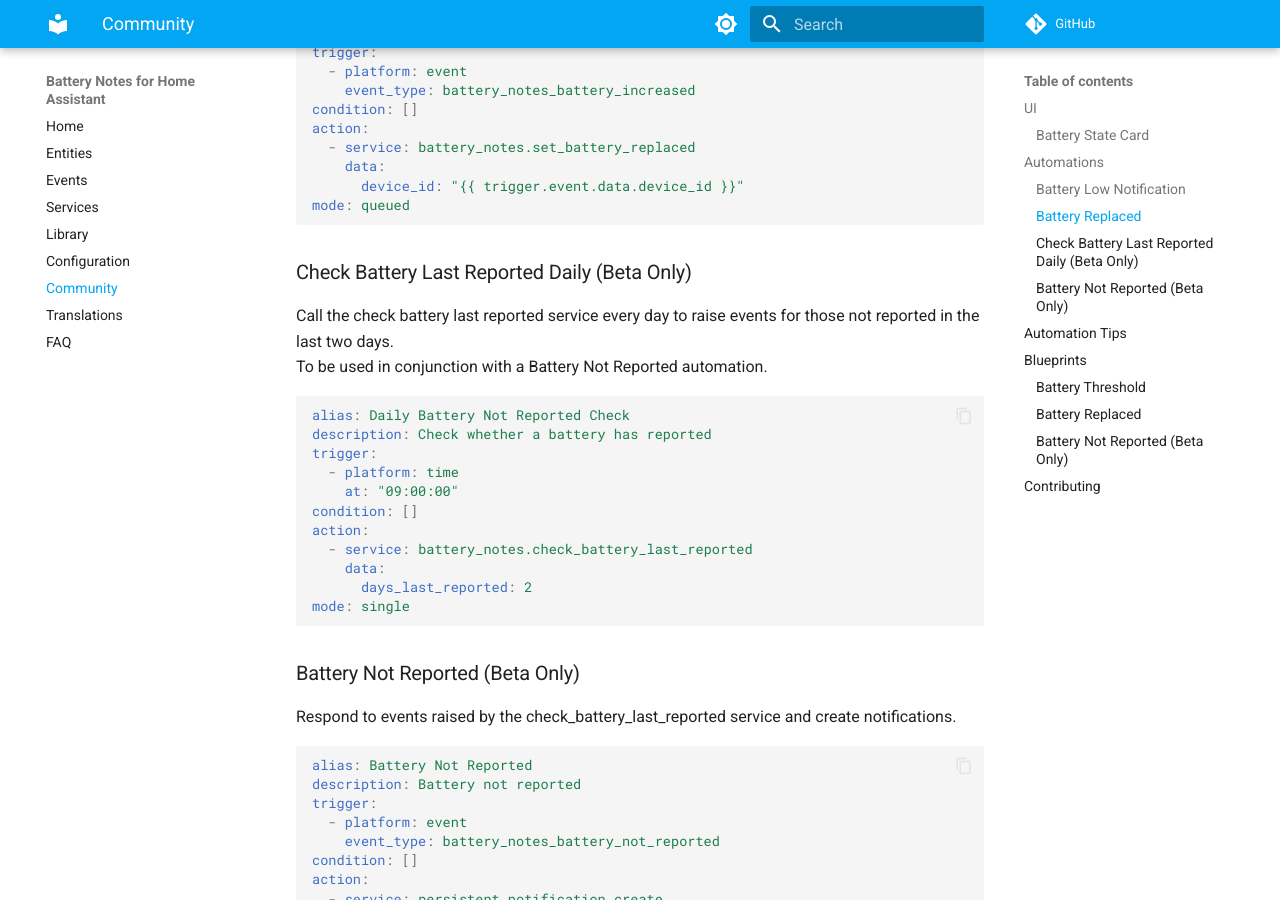
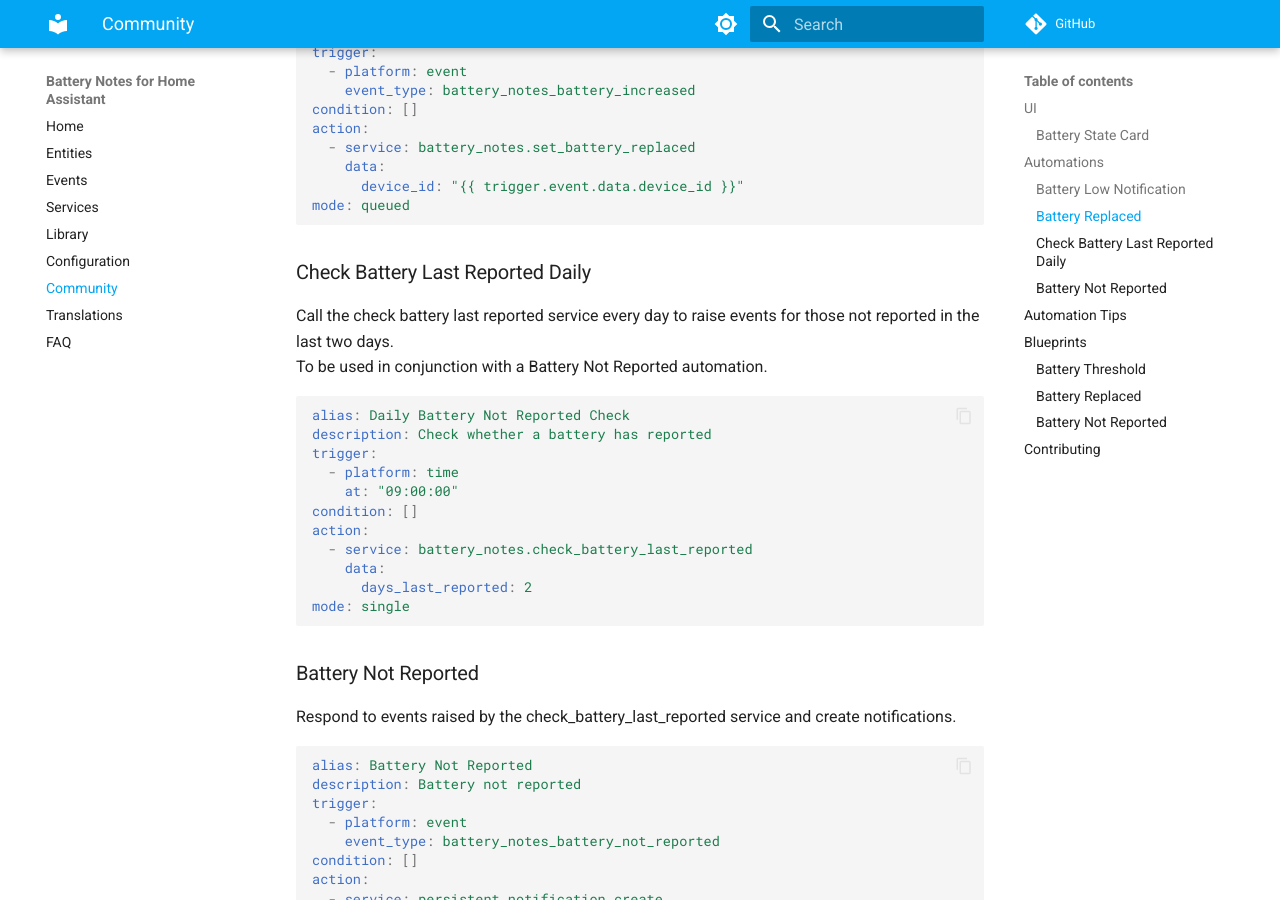
Before and after one commit to andrew-codechimp/HA-Battery-Notes, an MkDocs documentation site: the page built from docs/community.md, in a window 1280 px wide and 900 px high, scrolled down 1755 px. Built offline with MkDocs 1.6.1 and Material for MkDocs 9.7.7, drawn with Linux system fonts in a browser that asks for light colours; comment, search, counter and statistics services are not loaded; some of the changed text lies outside the part shown.

Commit message:
Docs (#1147)

````diff
--- a/docs/community.md
+++ b/docs/community.md
@@ -89,7 +89,7 @@ action:
 mode: queued
 ```
 
-### Check Battery Last Reported Daily (Beta Only)
+### Check Battery Last Reported Daily
 Call the check battery last reported service every day to raise events for those not reported in the last two days.
 To be used in conjunction with a Battery Not Reported automation.
 
@@ -107,7 +107,7 @@ action:
 mode: single
 ```
 
-### Battery Not Reported (Beta Only)
+### Battery Not Reported
 Respond to events raised by the check_battery_last_reported service and create notifications.
 
 ```yaml
@@ -161,7 +161,7 @@ It is extended from the example Battery Low Notification automation yaml above f
 This blueprint will automatically update the battery replaced sensor and custom actions to be performed when the battery increases.
 It is extended from the example Battery Replaced automation yaml above for those who'd prefer an easy way to get started.
 
-### Battery Not Reported (Beta Only)
+### Battery Not Reported
 [Install blueprint](https://my.home-assistant.io/redirect/blueprint_import/?blueprint_url=https%3A%2F%2Fraw.githubusercontent.com%2Fandrew-codechimp%2FHA-Battery-Notes%2Fmain%2Fdocs%2Fblueprints%2Fbattery_notes_battery_not_reported.yaml) | [Source](./blueprints/battery_notes_battery_not_reported.yaml)
 
 This blueprint will allow notifications to be raised and/or custom actions to be performed when the battery not reported event is fired.
--- a/docs/events.md
+++ b/docs/events.md
@@ -106,7 +106,7 @@ action:
 mode: queued
 ```
 
-## Battery Not Reported (Beta Only)
+## Battery Not Reported
 `battery_notes_battery_not_reported`
 
 This is fired from the [check_battery_last_reported](./services/check_battery_last_reported) service call for each device that has not reported its battery level for the number of days specified in the service call.
--- a/docs/services.md
+++ b/docs/services.md
@@ -11,7 +11,7 @@ See how to use this service in the [community contributions](./community.md)
 | `data.device_id`      | `no`    | The device id that you want to change the battery replaced date for. |
 | `data.datetime_replaced` | `yes`    | The optional datetime that you want to set the battery replaced to, if omitted the current date/time will be used. |
 
-## battery_notes.check_battery_last_reported (Beta Only)
+## battery_notes.check_battery_last_reported
 
 For raising events for devices that haven't reported their battery level.
 
````
Also changed, not shown: docs/faq.md (+10 -0 lines), docs/index.md (+1 -1 lines).
